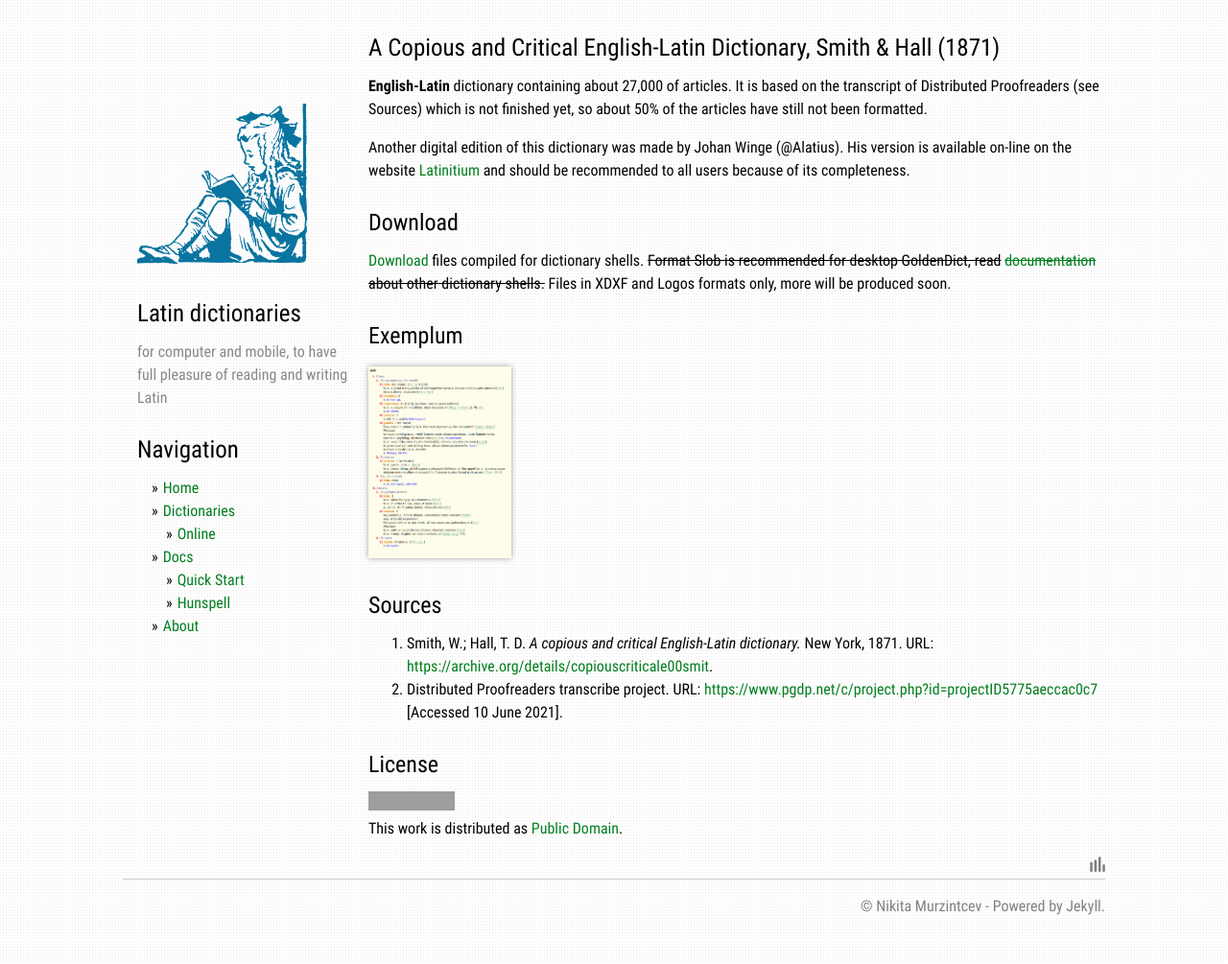
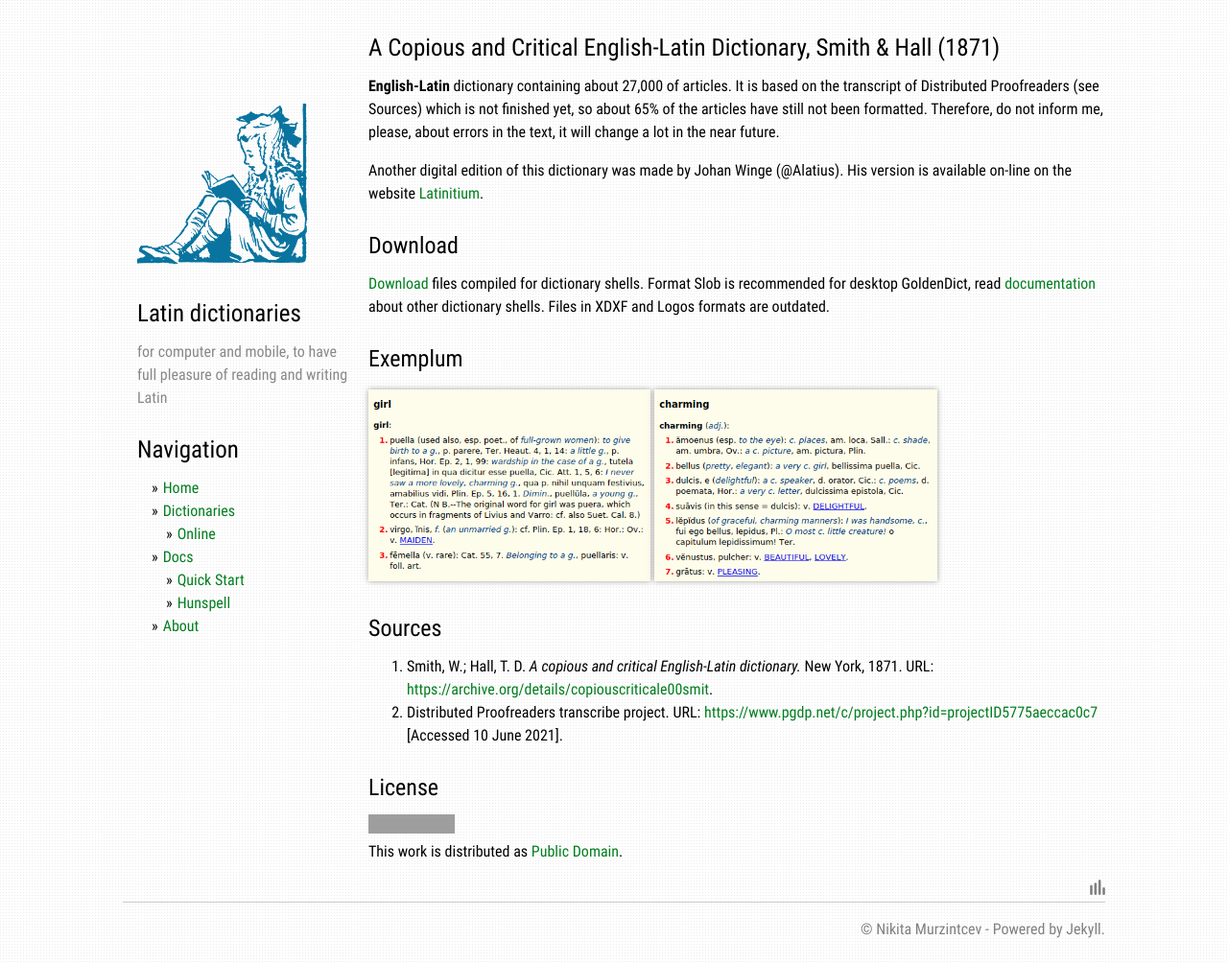
Before and after one commit to latin-dict/latin-dict.github.io, a Jekyll site: the page built from _dictionaries/SmithHall1871.md, in a window 1280 px wide. Shown: the whole page at 96% size. Built offline with Jekyll 4.4.1, drawn with Linux system fonts in a browser that asks for light colours; grey boxes are pictures that could not be loaded.

Commit message:
SmithHall1871 v0.2

```diff
--- a/_dictionaries/SmithHall1871.md
+++ b/_dictionaries/SmithHall1871.md
@@ -9,19 +9,20 @@ categories: [general]
 ---
 # {{ page.title }}, {{ page.author }} ({{ page.year }})
 
-**English-Latin** dictionary containing about 27,000 of articles. It is based on the transcript of Distributed Proofreaders (see Sources) which is not finished yet, so about 50% of the articles have still not been formatted.
+**English-Latin** dictionary containing about 27,000 of articles. It is based on the transcript of Distributed Proofreaders (see Sources) which is not finished yet, so about 65% of the articles have still not been formatted. Therefore, do not inform me, please, about errors in the text, it will change a lot in the near future.
 
-Another digital edition of this dictionary was made by Johan Winge (@Alatius). His version is available on-line on the website [Latinitium][11] and should be recommended to all users because of its completeness.
+Another digital edition of this dictionary was made by Johan Winge (@Alatius). His version is available on-line on the website [Latinitium][11].
 
 
 ## Download
 
-[Download][2] files compiled for dictionary shells. <s>Format Slob is recommended for desktop GoldenDict, read</s> [<s>documentation</s>]({{ site.baseurl }}{% link docs/docs.md %}) <s>about other dictionary shells.</s> Files in XDXF and Logos formats only, more will be produced soon.
+[Download][2] files compiled for dictionary shells. Format Slob is recommended for desktop GoldenDict, read [documentation]({{ site.baseurl }}{% link docs/docs.md %}) about other dictionary shells. Files in XDXF and Logos formats are outdated.
 
 
 ## Exemplum
 
-{% include img-viewer.html img="img/SmithHall1871-1.png" %}
+{% include img-viewer.html img="img/SmithHall1871-1.png" id="1" %}
+{% include img-viewer.html img="img/SmithHall1871-2.png" id="2" %}
 
 
 ## Sources
```
Also changed, not shown: _posts/2021-06-17-SmithHall1871.md (added, +21 -0 lines), _dictionaries/img/SmithHall1871-1.png, _dictionaries/img/SmithHall1871-2.png (added).
